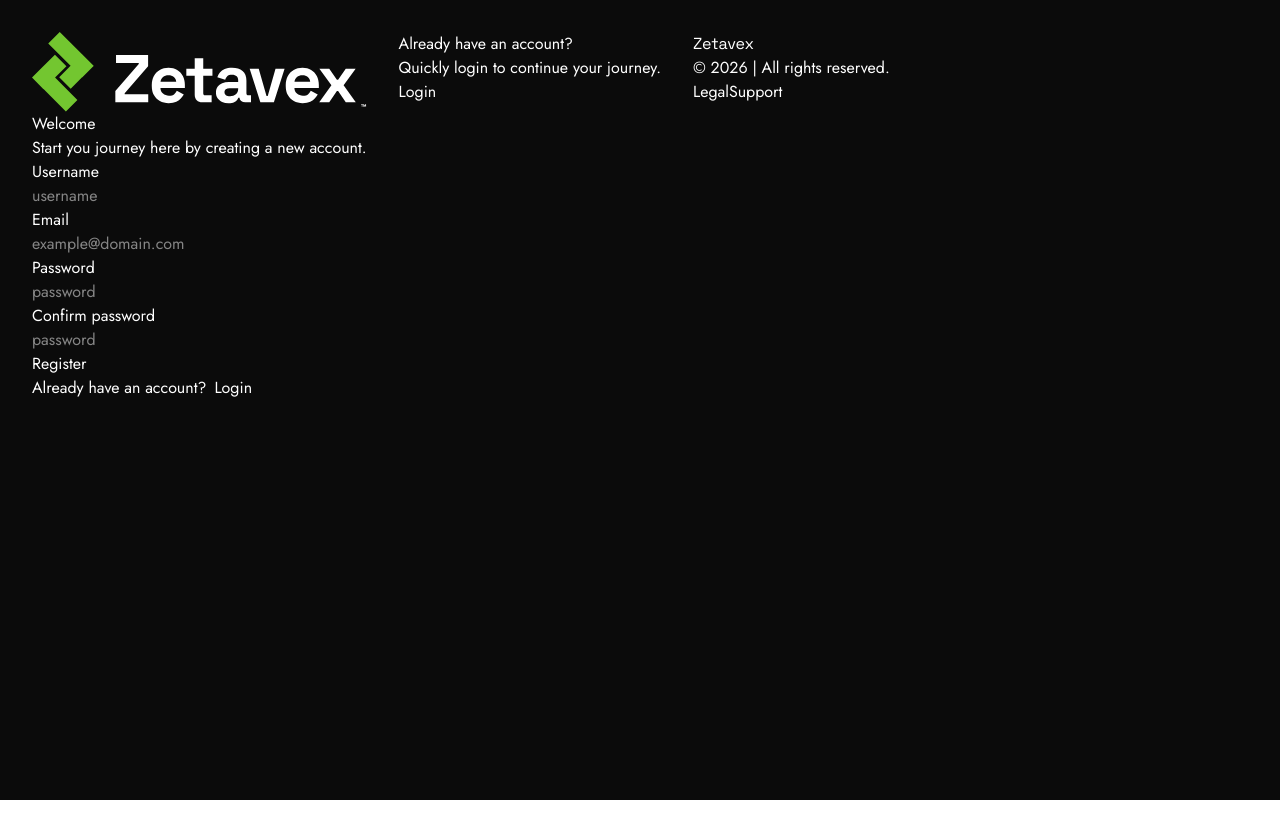
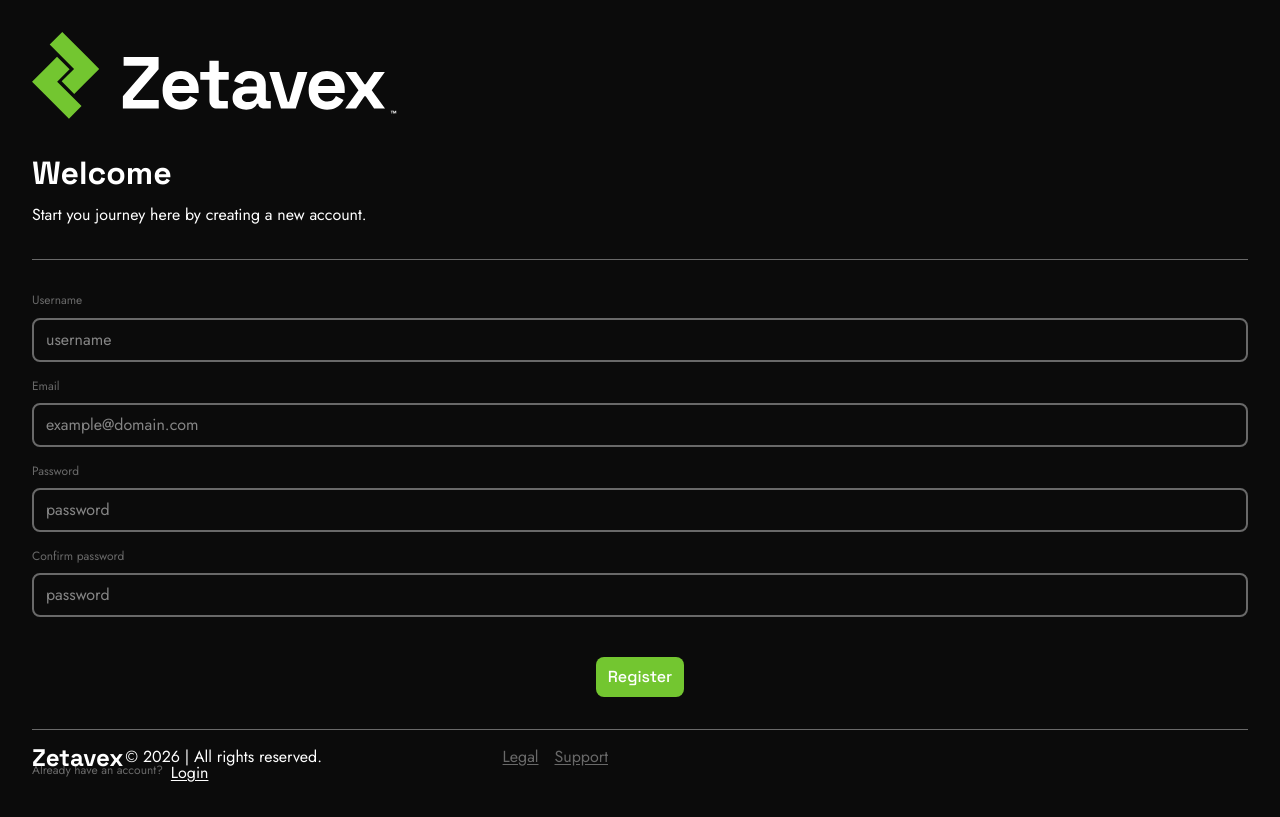
Before and after one commit to Klirond/Auth-frontend, a React (Vite) app: page /register in a window 1280 px wide. Built offline with nearby package versions, Linux system fonts and the light colour scheme.

Commit message:
Revert back to old layout.

```diff
--- a/src/components/SecondaryDesktopFrame.jsx
+++ /dev/null
@@ -1,18 +0,0 @@
-import { NavLink } from "react-router";
-
-export default function SecondaryDesktopFrame({ side }) {
-  return (
-    <section className={"desktop-frame " + side}>
-      <div>
-        <h1>Already have an account?</h1>
-        <p>Quickly login to continue your journey.</p>
-      </div>
-      <NavLink
-        to={location.pathname === "/login" ? "/register" : "/login"}
-        className="button second-frame-button"
-      >
-        {side === "right" ? "Login" : "Register"}
-      </NavLink>
-    </section>
-  );
-}
--- a/src/components/components.css
+++ b/src/components/components.css
@@ -1,6 +1,5 @@
 @import "../index.css";
 
-<<<<<<< HEAD
 @layer utilities {
     footer {
         @apply flex items-center justify-between mt-auto md:mt-0 md:absolute md:bottom-0 md:px-xl md:py-lg md:w-1/2;
@@ -17,23 +16,6 @@
     footer .footer-links-section {
         @apply flex h-fit gap-md;
     }
-=======
-footer {
-    @apply bg-midnight-black flex items-center justify-between;
-}
-footer .copyright-section {
-    @apply flex items-center gap-0.5;
-}
-footer .copyright-section h2 {
-    @apply text-md md:text-lg text-white font-bold font-logo;
-}
-footer .copyright-section p {
-    @apply text-sm md:text-md;
-}
-footer .footer-links-section {
-    @apply flex h-fit gap-md;
-}
->>>>>>> parent of 6ac6af0 (Create login page & Fix footer)
 
     .primary-link,
     .secondary-link {
@@ -86,34 +68,4 @@ footer .footer-links-section {
     .button {
         @apply font-logo font-medium text-white text-md bg-main px-sm py-xs border-none rounded-lg w-fit cursor-pointer;
     }
-
-    .desktop-frame {
-        @apply text-midnight-black hidden invisible md:flex justify-center items-center flex-col gap-xl md:visible bg-main h-screen w-1/2 absolute top-0;
-    }
-    .desktop-frame div {
-        @apply text-center w-full;
-    }
-    .desktop-frame h1 {
-        @apply text-xl font-logo font-bold;
-    }
-    .desktop-frame .second-frame-button {
-        @apply bg-midnight-black;
-    }
-
-    .main-section {
-        @apply absolute top-0 flex flex-col gap-xl p-xl w-1/2;
-    }
-    .main-section > form {
-        @apply px-xl;
-    }
-    .main-section > .redirection {
-        @apply hidden;
-    }
-
-    .right {
-        @apply right-0;
-    }
-    .left {
-        @apply left-0;
-    }
 }
--- a/src/layouts/layouts.css
+++ b/src/layouts/layouts.css
@@ -2,6 +2,6 @@
 
 @layer utilities {
     #root-layout {
-        @apply flex flex-col md:flex-row gap-xl px-md py-lg lg:p-xl w-screen h-fit min-h-screen bg-midnight-black text-white;
+        @apply flex flex-col gap-xl px-md py-lg lg:p-xl w-screen h-fit min-h-screen bg-midnight-black text-white;
     }
 }
--- a/src/pages/Login.jsx
+++ b/src/pages/Login.jsx
@@ -2,10 +2,9 @@ import { Form } from "react-router";
 import Border from "../components/Border";
 import TopSection from "../components/TopSection";
 import { Link } from "react-router";
-import SecondaryDesktopFrame from "../components/SecondaryDesktopFrame";
 
 export default function Login() {
-  const loginScreen = (
+  return (
     <>
       <TopSection
         title={"Welcome back"}
@@ -32,17 +31,4 @@ export default function Login() {
       </div>
     </>
   );
-
-  return (
-    <>
-      {window.innerWidth >= 768 ? (
-        <>
-          <SecondaryDesktopFrame side={"left"} />
-          <div className="main-section right">{loginScreen}</div>
-        </>
-      ) : (
-        <>{loginScreen}</>
-      )}
-    </>
-  );
 }
--- a/src/pages/Registration.jsx
+++ b/src/pages/Registration.jsx
@@ -2,10 +2,9 @@ import { Form } from "react-router";
 import Border from "../components/Border";
 import TopSection from "../components/TopSection";
 import { Link } from "react-router";
-import SecondaryDesktopFrame from "../components/SecondaryDesktopFrame";
 
 export default function Registration() {
-  const registrationScreen = [
+  return (
     <>
       <TopSection
         title={"Welcome"}
@@ -38,19 +37,6 @@ export default function Registration() {
           Login
         </Link>
       </div>
-    </>,
-  ];
-
-  return (
-    <>
-      {window.innerWidth >= 768 ? (
-        <>
-          <div className="main-section left">{registrationScreen}</div>
-          <SecondaryDesktopFrame side={"right"} />
-        </>
-      ) : (
-        <>{registrationScreen}</>
-      )}
     </>
   );
 }
--- a/src/routes.jsx
+++ b/src/routes.jsx
@@ -1,6 +1,7 @@
 import { createBrowserRouter } from "react-router";
 import Root from "./layouts/Root";
 import Registration from "./pages/Registration";
+import Login from "./pages/Login";
 
 let router = createBrowserRouter([
   {
@@ -10,6 +11,10 @@ let router = createBrowserRouter([
         path: "register",
         Component: Registration,
       },
+      {
+        path: "login",
+        Component: Login,
+      },
     ],
   },
 ]);
```
